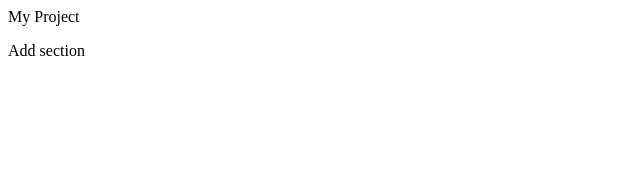
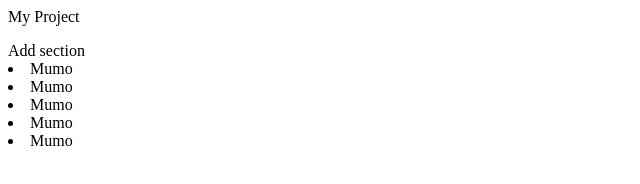
Before and after one commit to mumo-nico/new, a plain HTML site: page index.html in a window 1280 px wide. Shown: the whole page, without its empty margins (0-640 px from the left). Drawn offline with Linux system fonts and the light colour scheme.

Commit message:
third commit

```diff
--- a/index.html
+++ b/index.html
@@ -1,2 +1,3 @@
 <p> My Project</p>
 <div> Add section</div>
+<li> Mumo</li><li> Mumo</li><li> Mumo</li><li> Mumo</li><li> Mumo</li>
```
